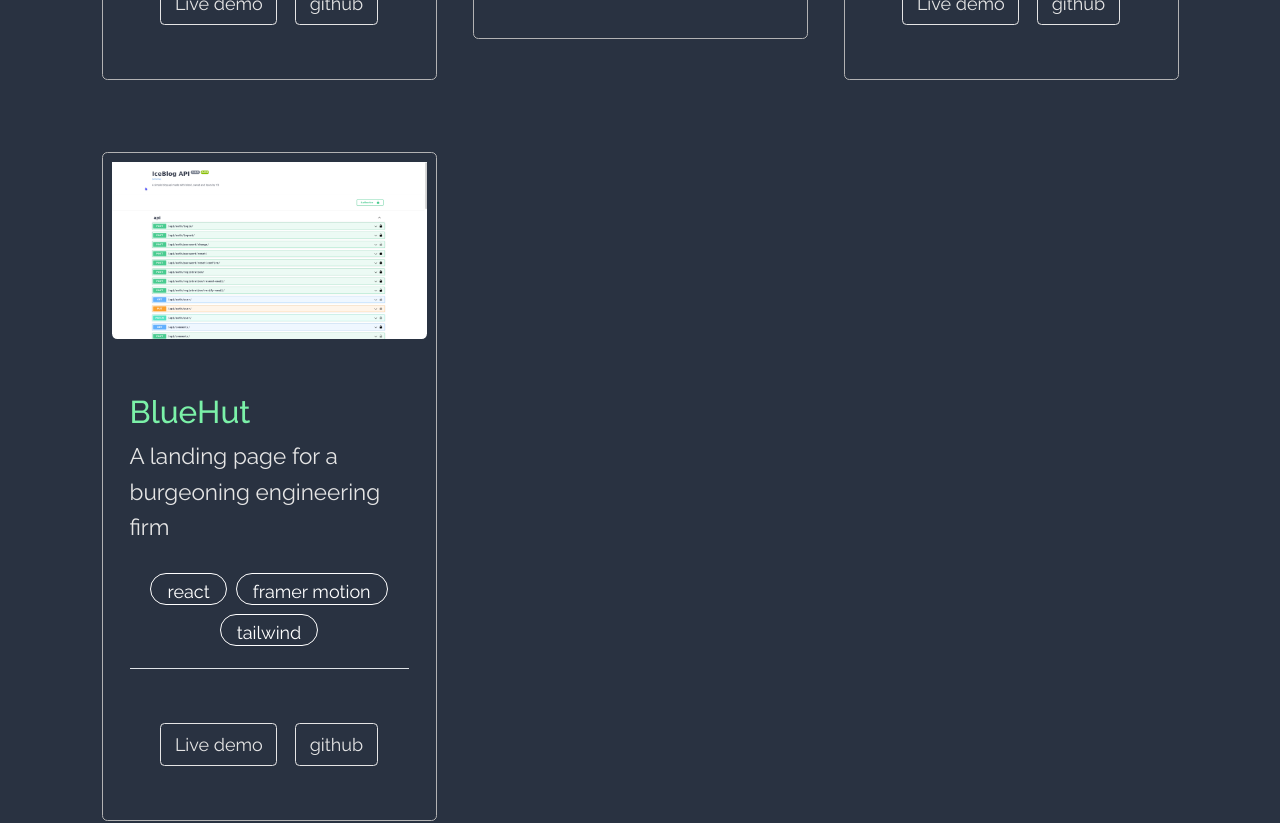
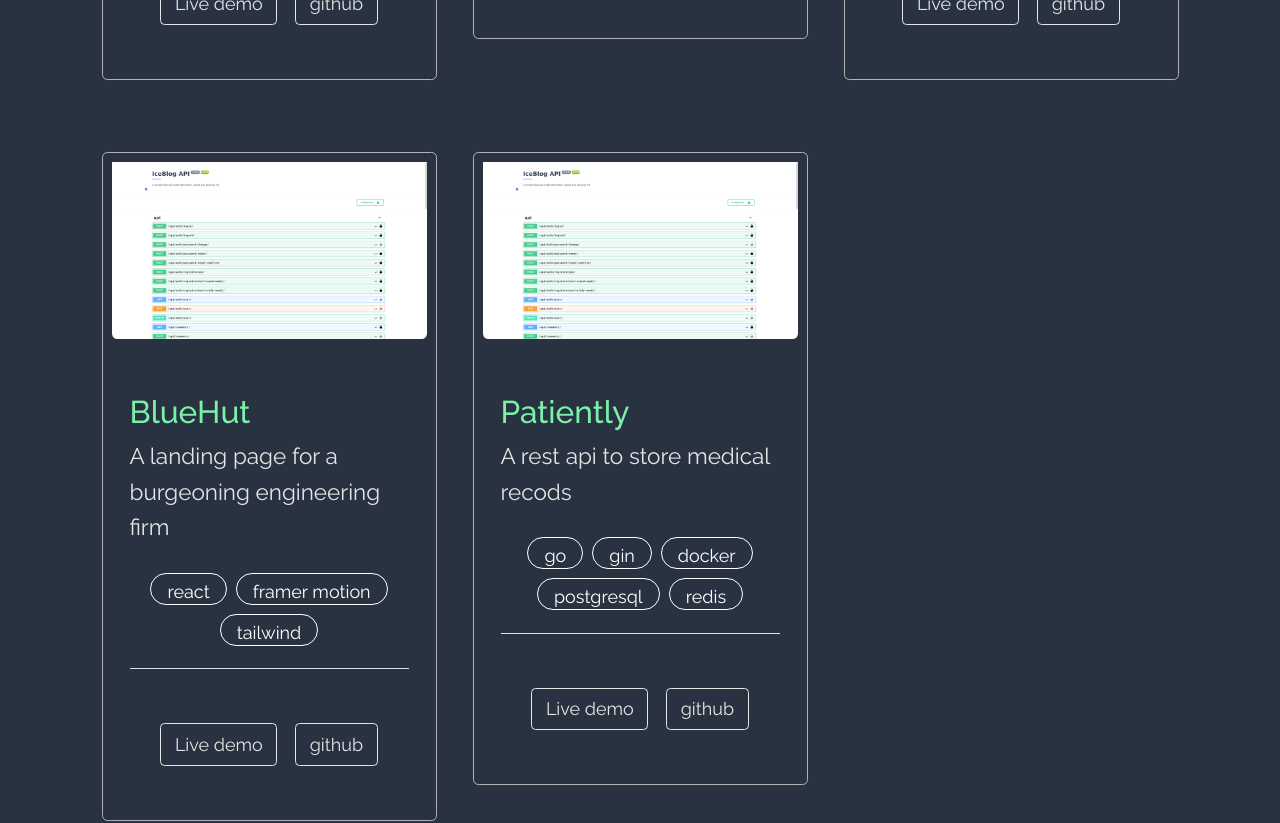
Before and after one commit to dglitxh/portfolio, a React (Create React App) app: page /#/ in a window 1280 px wide. Shown: the part 2580-3403 px from the top of the page. Built offline with nearby package versions, Linux system fonts and the light colour scheme.

Commit message:
add pproj

```diff
--- a/src/components/assets/myprojects.js
+++ b/src/components/assets/myprojects.js
@@ -35,5 +35,14 @@ export const projects = [
     'github': "http://github.com/dglitxh/Bluehut",
     'stack': ["react", "framer motion", "tailwind"]
   },
+  {
+    'id': 4,
+    "name": 'Patiently',
+    "desc": 'A rest api to store medical recods',
+    'site': "",
+    'img':require('../utils/imgs/iceblog.png'),
+    'github': "http://github.com/dglitxh/Patiently",
+    'stack': ["go", "gin", "docker", "postgresql", "redis"]
+  },
 
 ]
```
